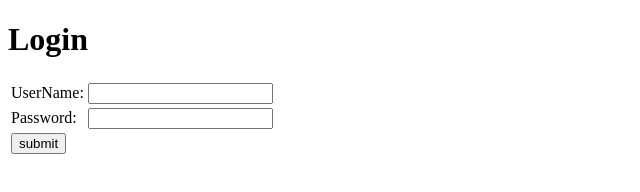
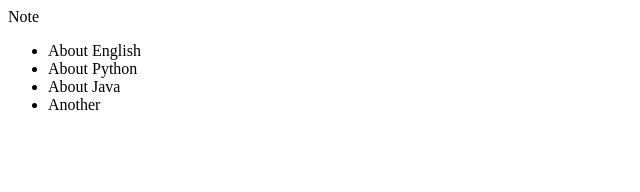
Before and after one commit to rijiuqiu/MyNote, a plain HTML site: page index.html in a window 1280 px wide. Shown: the whole page, without its empty margins (0-640 px from the left). Drawn offline with Linux system fonts and the light colour scheme.

Commit message:
修改主页

```diff
--- a/index.html
+++ b/index.html
@@ -1,39 +1,27 @@
 <!DOCTYPE html>
-<html lang="en">
+<html>
+    <head>
+        <meta charset="utf-8">
+        <title>MyNote</title>
+        <link rel="stylesheet" href="stylesheet.css">
+    </head>
+    <body>
+        <div class="header">
+            <div class="header-log">Note</div>
+            <div class="header-list">
+                <ul>
+                    <li>About English</li>
+                    <li>About Python</li>
+                    <li>About Java</li>
+                    <li>Another</li>
+                </ul>
+            </div>
+        </div>
 
-<!--网页名-->
-<head>
-    <meta charset="UTF-8">
-    <title>login表单界面</title>
 
-</head>
 
-<!--网页内容-->
-<body>
-    <h1>Login</h1> <!--标题-->
 
-    <form action="https://www.google.com/"> <!--表单提交至网站-->
-
-        <!--表格-->
-        <table>
-            <!--第1行-->
-            <tr>
-                <td>UserName:</td>
-                <td><input></td>
-            </tr>
-
-            <!--第2行-->
-            <tr>
-                <td>Password:</td>
-                <td><input></td>
-            </tr>
-            <!--第3行-->
-            <tr>
-                <td><input type="submit" value="submit"></td>
-            </tr>
-        </table>
-    </form>
-
-</body>
+        </div>
+    </body>
 
 </html>
```
Also changed, not shown: stylesheet.css (added).
